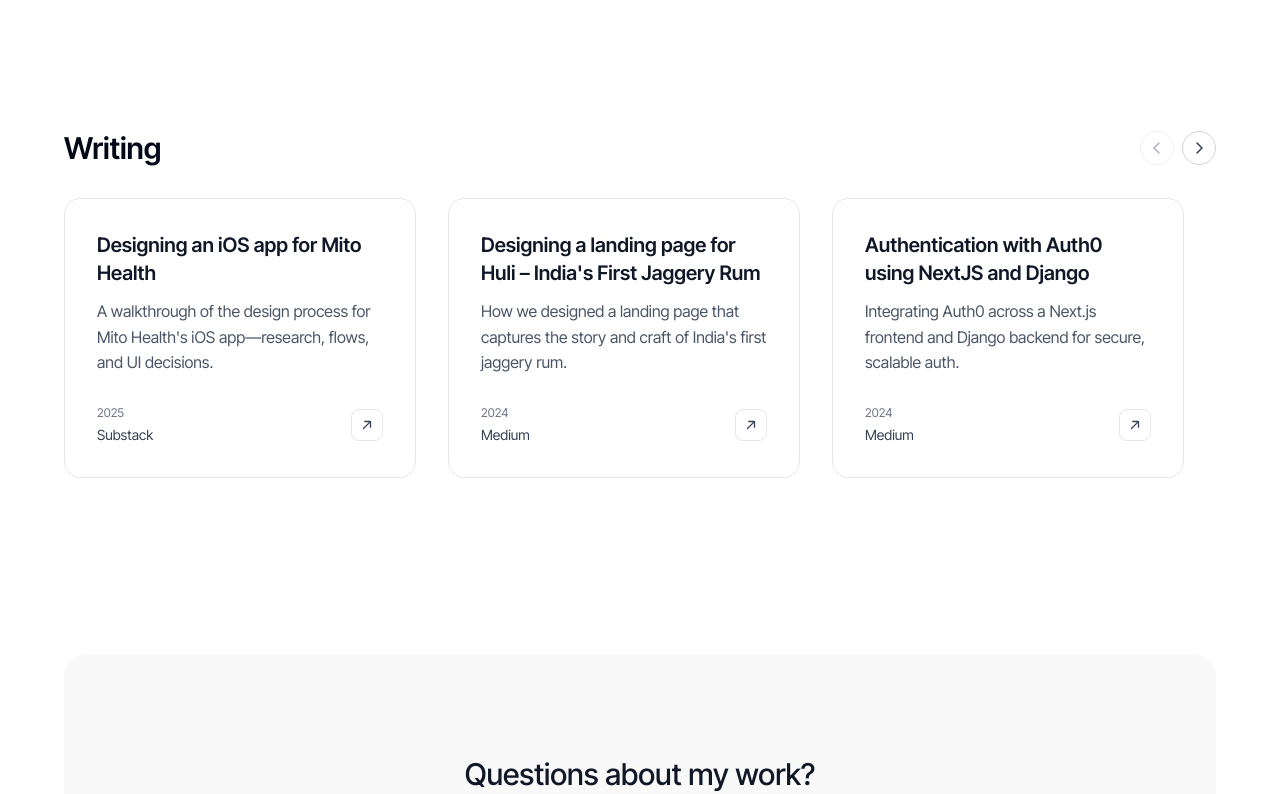
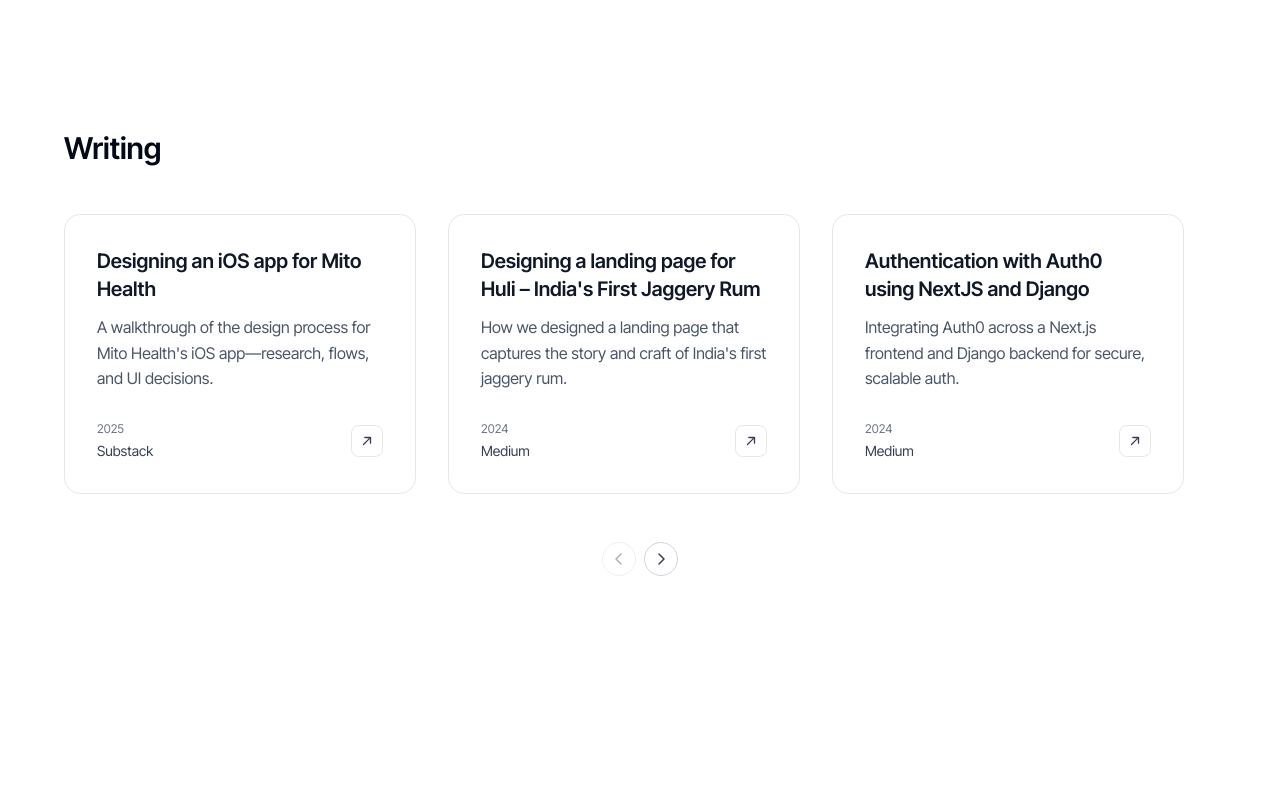
Before and after one commit to kswarn/dd-portfolio, a React (Vite) app: page /about in a window 1280 px wide. Shown: the part 1788-2582 px from the top of the page. Built offline with nearby package versions, Linux system fonts and the light colour scheme; a web font is replaced by a local one.

Commit message:
redo writing controls and contact header

```diff
--- a/src/components/AboutPage.tsx
+++ b/src/components/AboutPage.tsx
@@ -201,29 +201,7 @@ const AboutPage: React.FC = () => {
             </ul>
           </div> */}
           <div className="md:col-span-2">
-            <div className="flex items-center justify-between gap-4 mb-8">
-              <p className="text-3xl font-semibold">Writing</p>
-              <div className="flex items-center gap-2">
-                <button
-                  type="button"
-                  onClick={goToPrev}
-                  disabled={!canGoPrev}
-                  className="p-2 rounded-full border border-gray-300 text-gray-700 hover:bg-gray-100 transition-colors disabled:opacity-40 disabled:cursor-not-allowed disabled:hover:bg-transparent"
-                  aria-label="Previous"
-                >
-                  <CaretLeft size={16} weight="bold" />
-                </button>
-                <button
-                  type="button"
-                  onClick={goToNext}
-                  disabled={!canGoNext}
-                  className="p-2 rounded-full border border-gray-300 text-gray-700 hover:bg-gray-100 transition-colors disabled:opacity-40 disabled:cursor-not-allowed disabled:hover:bg-transparent"
-                  aria-label="Next"
-                >
-                  <CaretRight size={16} weight="bold" />
-                </button>
-              </div>
-            </div>
+            <p className="text-3xl font-semibold mb-12">Writing</p>
             <div className="overflow-hidden w-full">
               <div
                 className="flex items-stretch transition-transform duration-300 ease-out"
@@ -238,10 +216,10 @@ const AboutPage: React.FC = () => {
                     href={item.url}
                     target="_blank"
                     rel="noopener noreferrer"
-                    className="flex-shrink-0 group block text-left pr-8 h-full"
+                    className="flex-shrink-0  group block text-left pr-8 h-full"
                     style={{ width: `${100 / writings.length}%` }}
                   >
-                    <div className="border border-gray-200 rounded-2xl p-6 md:p-8 hover:border-gray-300 transition-colors h-full flex flex-col min-h-[280px]">
+                    <div className="border border-gray-200 rounded-2xl p-6 md:p-8 hover:border-[#ffbdbd] transition-colors h-full flex flex-col min-h-[280px]">
                       <h4 className="text-xl font-semibold text-gray-900 mb-3">
                         {item.title}
                       </h4>
@@ -256,7 +234,7 @@ const AboutPage: React.FC = () => {
                           </span>
                           <span className="text-gray-700">{item.medium}</span>
                         </div>
-                        <span className="border border-gray-200 rounded-lg p-2 text-gray-700 group-hover:text-gray-900">
+                        <span className="border hover:translate-x-1 transition-transform duration-300 border-gray-200 rounded-lg p-2 text-gray-700 group-hover:text-gray-900">
                           <ArrowUpRight
                             size={14}
                             weight="bold"
@@ -269,6 +247,26 @@ const AboutPage: React.FC = () => {
                 ))}
               </div>
             </div>
+            <div className="mt-12 flex justify-center gap-2">
+              <button
+                type="button"
+                onClick={goToPrev}
+                disabled={!canGoPrev}
+                className="p-2 rounded-full border cursor-pointer border-gray-300 text-gray-700 hover:bg-gray-100 transition-colors disabled:opacity-40 disabled:cursor-not-allowed disabled:hover:bg-transparent"
+                aria-label="Previous"
+              >
+                <CaretLeft size={16} weight="bold" />
+              </button>
+              <button
+                type="button"
+                onClick={goToNext}
+                disabled={!canGoNext}
+                className="p-2 rounded-full border cursor-pointer border-gray-300 text-gray-700 hover:bg-gray-100 transition-colors disabled:opacity-40 disabled:cursor-not-allowed disabled:hover:bg-transparent"
+                aria-label="Next"
+              >
+                <CaretRight size={16} weight="bold" />
+              </button>
+            </div>
           </div>
         </div>
       </section>
--- a/src/components/Contact.tsx
+++ b/src/components/Contact.tsx
@@ -5,7 +5,7 @@ const Contact: React.FC = () => {
     <section className="h-[500px] py-16 w-full">
       <div className="w-full px-16">
         {/* Contact Section */}
-        <div className="bg-[#f9f9f9] rounded-3xl p-16 mb-16 h-[300px] flex items-center justify-center">
+        <div className="rounded-3xl p-16 mb-16 h-[300px] flex items-center justify-center">
           <div className="text-center space-y-8">
             <h3 className="text-xl md:text-3xl font-medium text-gray-900">
               Questions about my work?
```
